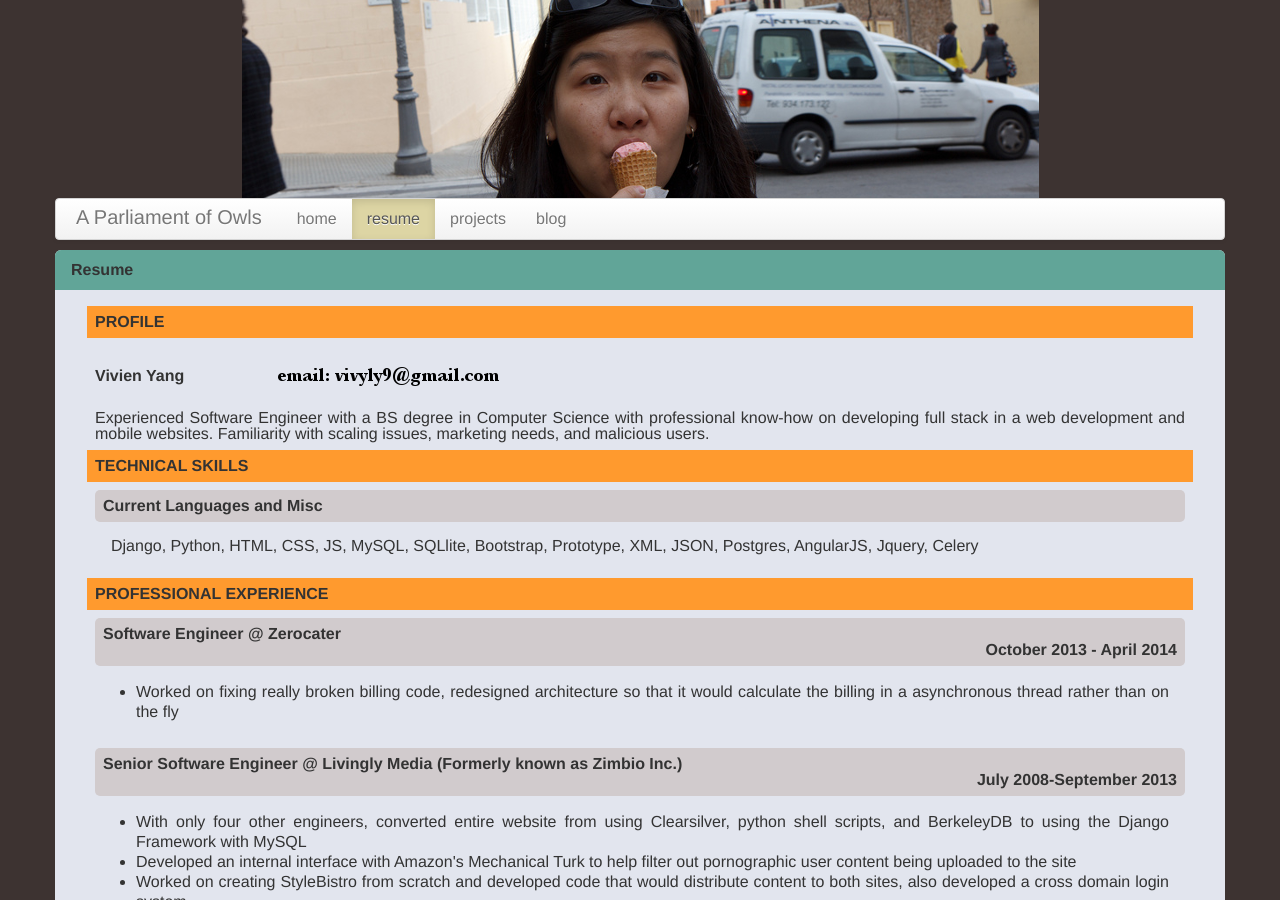
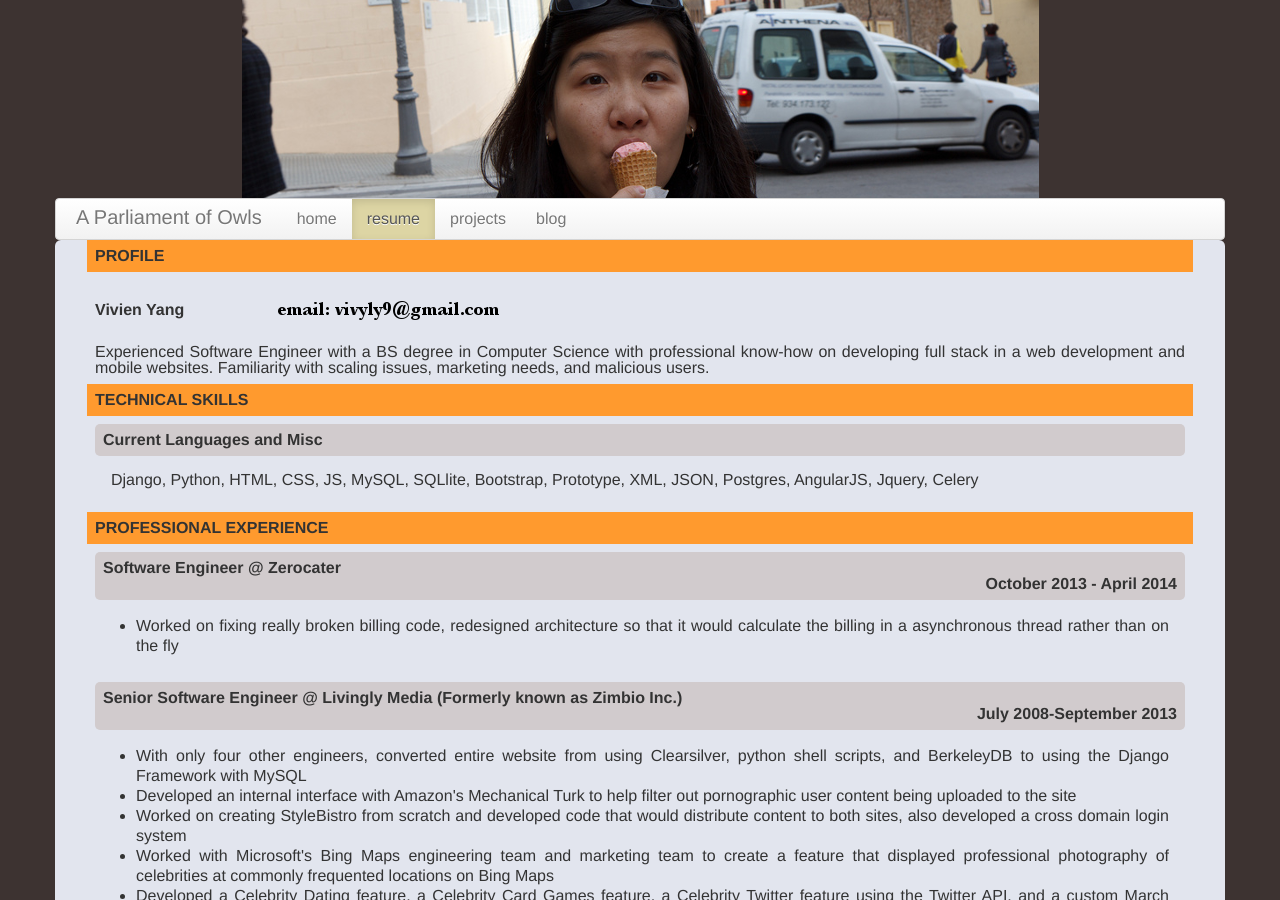
Before and after one commit to vivyly/vivyly.github.io, a Jekyll site: the page built from resume.html, in a window 1280 px wide and 900 px high. Built offline with Jekyll 4.4.1, drawn with Linux system fonts in a browser that asks for light colours; Markdown is read by kramdown in place of the engine named in the settings.

Commit message:
removed resume header, messes up print

```diff
--- a/resume.html
+++ b/resume.html
@@ -3,7 +3,7 @@ layout: default
 title: Viv's Resume
 ---
 
-<h1>Resume</h1>
+<!--<h1>Resume</h1>-->
 <div id="resume_home" class="home">
   <div class="resume_section">
     <div class="section_header">PROFILE</div>
```
